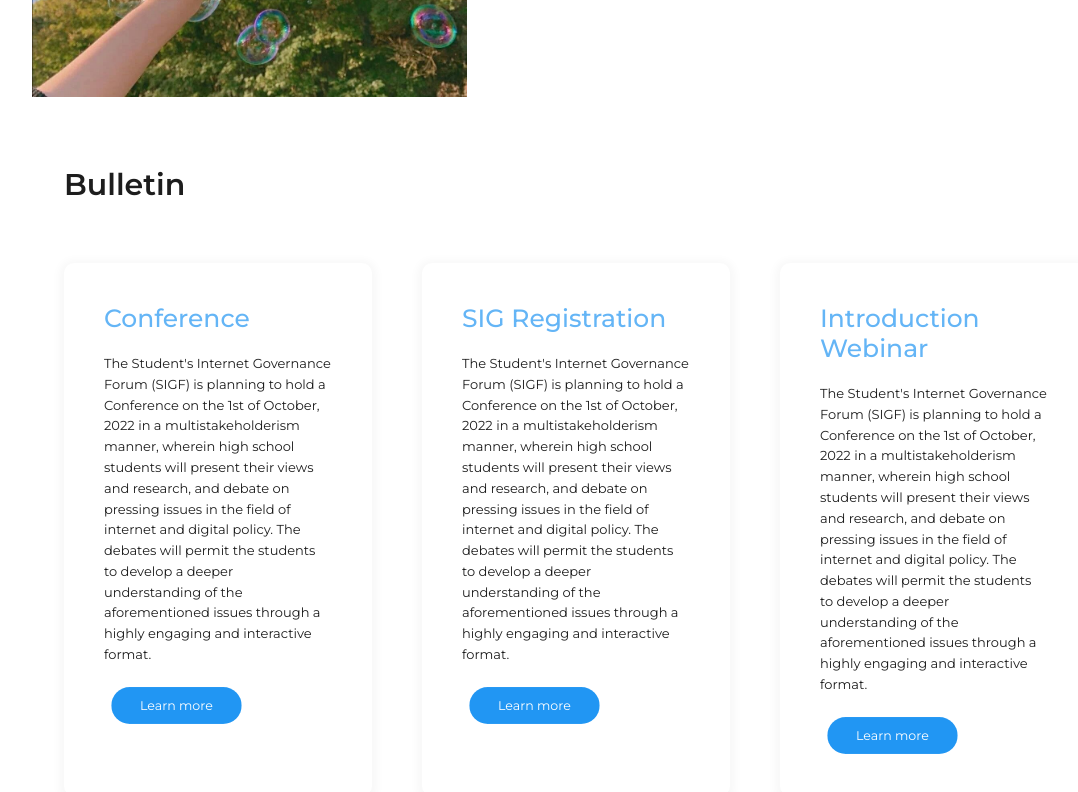
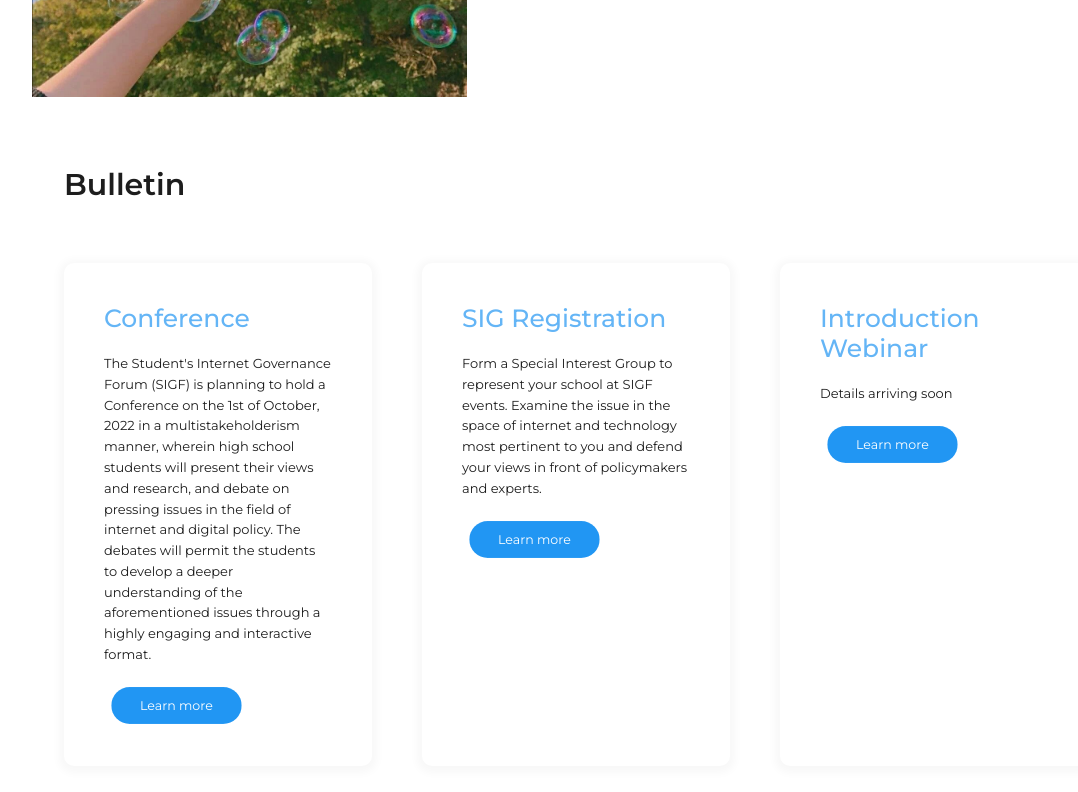
Before and after one commit to AbhishreeBh0208/SIGF, a plain HTML site: page index.htm in a window 1280 px wide. Shown: the part 1201-1993 px from the top of the page, without its empty margins (64-1142 px from the left). Drawn offline with nearby package versions, Linux system fonts and the light colour scheme.

Commit message:
Update index.htm

```diff
--- a/index.htm
+++ b/index.htm
@@ -80,13 +80,13 @@
 
                 <div class="event">
                     <p class="event__heading mb-8">SIG Registration</p>
-                    <p class="event__text mb-8">The Student's Internet Governance Forum (SIGF) is planning to hold a Conference on the 1st of October, 2022 in a multistakeholderism manner, wherein high school students will present their views and research, and debate on pressing issues in the field of internet and digital policy. The debates will permit the students to develop a deeper understanding of the aforementioned issues through a highly engaging and interactive format.</p>
+                    <p class="event__text mb-8">Form a Special Interest Group to represent your school at SIGF events. Examine the issue in the space of internet and technology most pertinent to you and defend your views in front of policymakers and experts.</p>
                     <a href="" class="btn-primary">Learn more</a>
                 </div>
 
                 <div class="event">
                     <p class="event__heading mb-8">Introduction Webinar</p>
-                    <p class="event__text mb-8">The Student's Internet Governance Forum (SIGF) is planning to hold a Conference on the 1st of October, 2022 in a multistakeholderism manner, wherein high school students will present their views and research, and debate on pressing issues in the field of internet and digital policy. The debates will permit the students to develop a deeper understanding of the aforementioned issues through a highly engaging and interactive format.</p>
+                    <p class="event__text mb-8">Details arriving soon</p>
                     <a href="" class="btn-primary">Learn more</a>
                 </div>
             </div>
```
